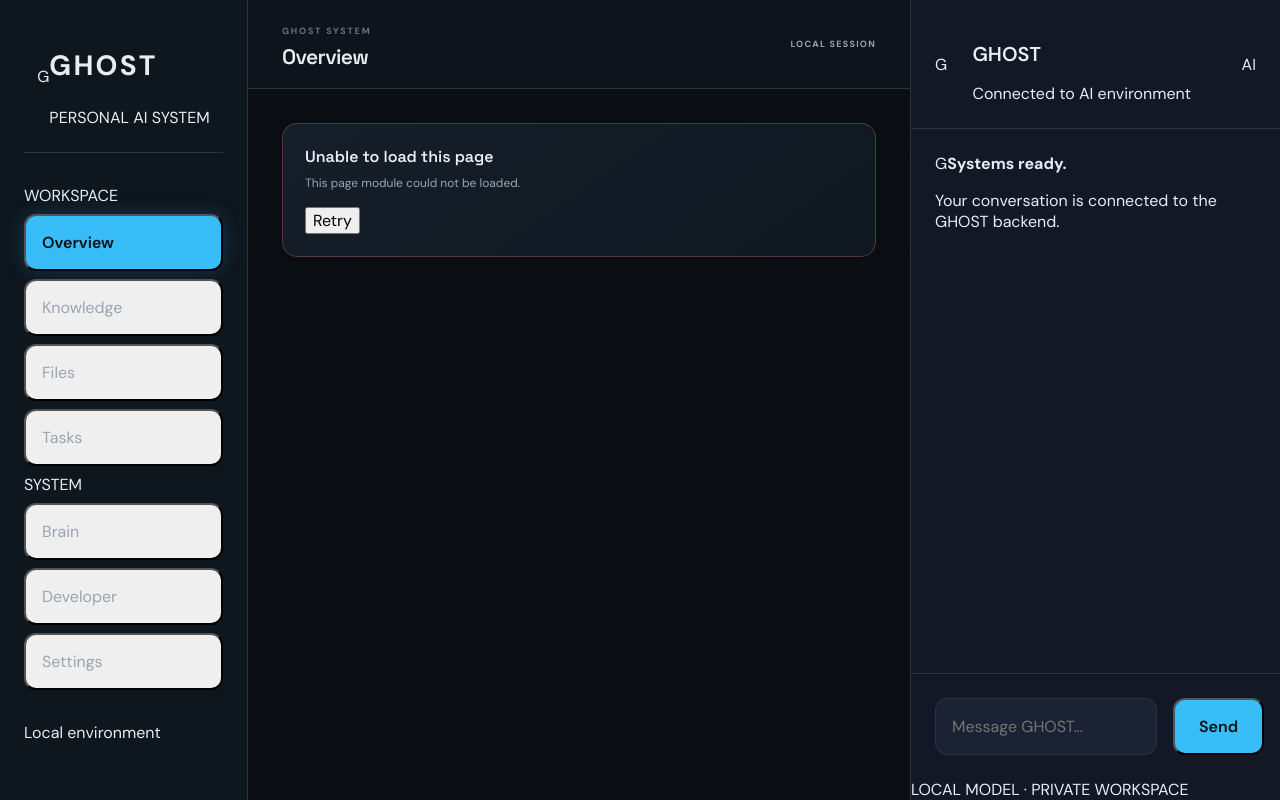
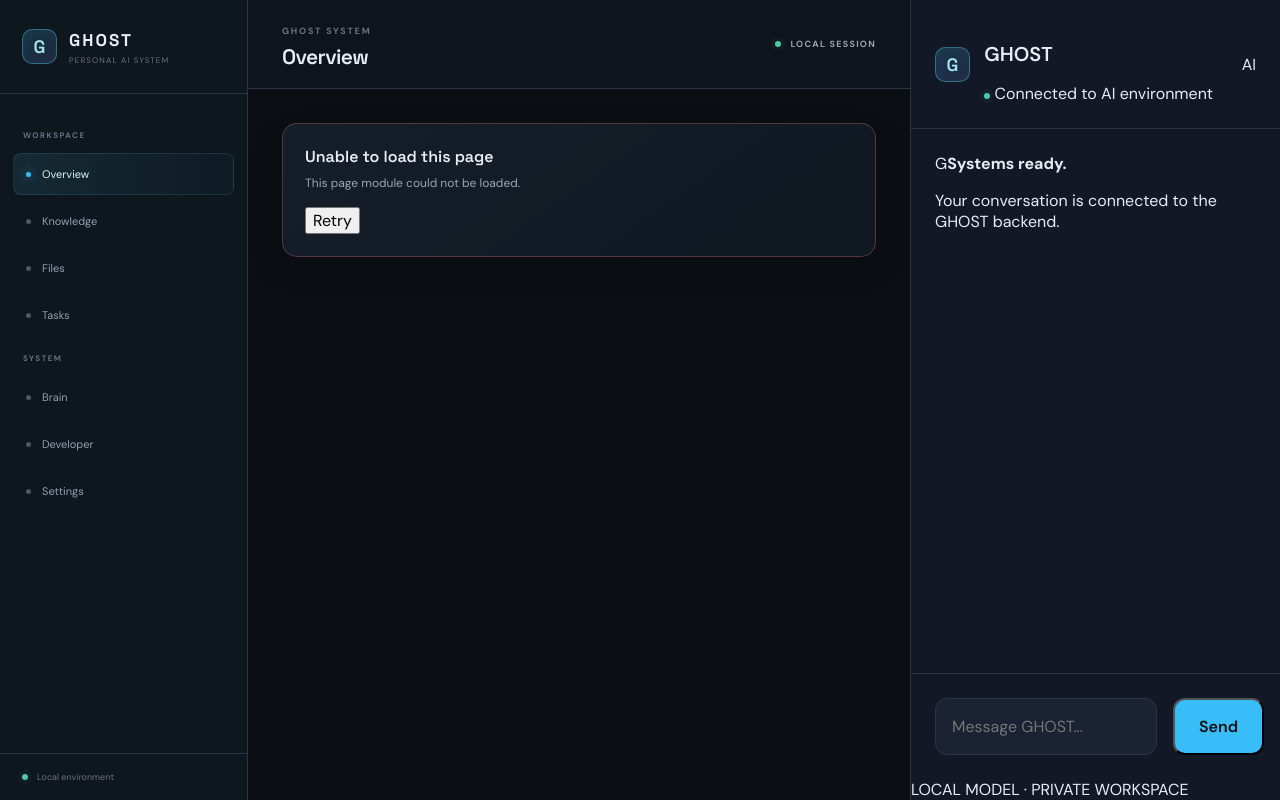
Before and after one commit to vishnuvinod001/GHOST, a FastAPI app: page / in a window 1280 px wide. Run offline with FastAPI, Linux system fonts and the light colour scheme.

Commit message:
Integrate UI v2 layout and interaction foundation

```diff
--- a/static/css/components/sidebar.css
+++ b/static/css/components/sidebar.css
@@ -1,80 +1,13 @@
-/* =====================================================
-   SIDEBAR
-===================================================== */
-
-.sidebar {
-    padding: var(--space-lg);
-
-    display: flex;
-    flex-direction: column;
-    gap: var(--space-xl);
-}
-
-/* =====================================================
-   LOGO
-===================================================== */
-
-.logo {
-    display: flex;
-    align-items: center;
-    justify-content: center;
-
-    padding-bottom: var(--space-lg);
-
-    border-bottom: 1px solid var(--border-color);
-}
-
-.logo h1 {
-    font-size: 1.75rem;
-    font-weight: 700;
-
-    color: var(--text-primary);
-
-    letter-spacing: 0.08em;
-}
-
-/* =====================================================
-   NAVIGATION
-===================================================== */
-
-.navigation {
-    display: flex;
-    flex-direction: column;
-
-    gap: var(--space-sm);
-}
-
-/* =====================================================
-   NAVIGATION BUTTONS
-===================================================== */
-
-.navigation button {
-    width: 100%;
-
-    display: flex;
-    align-items: center;
-
-    padding: var(--space-md);
-
-    border-radius: var(--radius-md);
-
-    color: var(--text-secondary);
-
-    transition: var(--transition-normal);
-}
-
-.navigation button:hover {
-    background: var(--bg-hover);
-
-    color: var(--text-primary);
-}
-
-.navigation button.active {
-    background: var(--accent-primary);
-
-    color: var(--bg-primary);
-
-    font-weight: 600;
-
-    box-shadow: var(--shadow-glow);
-}
+.logo { min-height: 94px; padding: 20px 22px; display: flex; align-items: center; gap: 12px; border-bottom: 1px solid var(--border-color); }
+.logo-mark, .chat-avatar { width: 35px; height: 35px; display: grid; place-items: center; border: 1px solid rgba(83,192,220,.45); border-radius: 10px; background: linear-gradient(145deg,rgba(43,145,174,.25),rgba(101,93,179,.2)); color: #a5e5f0; font: 600 18px "Space Grotesk",sans-serif; box-shadow: inset 0 0 18px rgba(80,184,219,.08); }
+.logo h1 { margin: 0; font: 700 17px "Space Grotesk",sans-serif; letter-spacing: .12em; }
+.logo span { display: block; margin-top: 4px; color: var(--text-muted); font-size: 8px; letter-spacing: .14em; }
+.navigation { padding: 24px 13px; display: flex; flex-direction: column; gap: 5px; }
+.nav-section-label { margin: 12px 10px 8px; color: #627384; font-size: 8px; font-weight: 700; letter-spacing: .18em; }
+.nav-button { position: relative; width: 100%; min-height: 42px; padding: 0 12px; display: flex; align-items: center; gap: 11px; border: 1px solid transparent; border-radius: 8px; background: transparent; color: #91a0af; font-size: 11px; text-align: left; transition: color .2s ease, background .2s ease, border-color .2s ease; }
+.nav-button:hover { background: rgba(90,127,151,.1); color: var(--text-primary); }
+.nav-button.active { border-color: rgba(79,184,211,.15); background: linear-gradient(90deg,rgba(62,165,193,.14),rgba(62,165,193,.035)); color: #d8f3f7; }
+.nav-indicator { width: 5px; height: 5px; border-radius: 50%; background: #4a5a69; }
+.nav-button.active .nav-indicator { background: var(--accent-primary); box-shadow: 0 0 9px rgba(80,190,220,.7); }
+.sidebar-footer { margin-top: auto; padding: 17px 22px; display: flex; align-items: center; gap: 9px; border-top: 1px solid var(--border-color); color: var(--text-muted); font-size: 9px; }
+.online-indicator { width: 6px; height: 6px; display: inline-block; flex: 0 0 6px; border-radius: 50%; background: #54c6a1; animation: pulseDot 2.5s ease-in-out infinite; }
```
